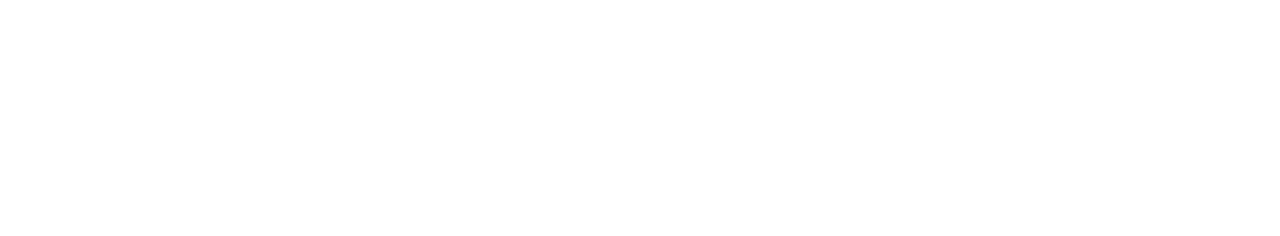
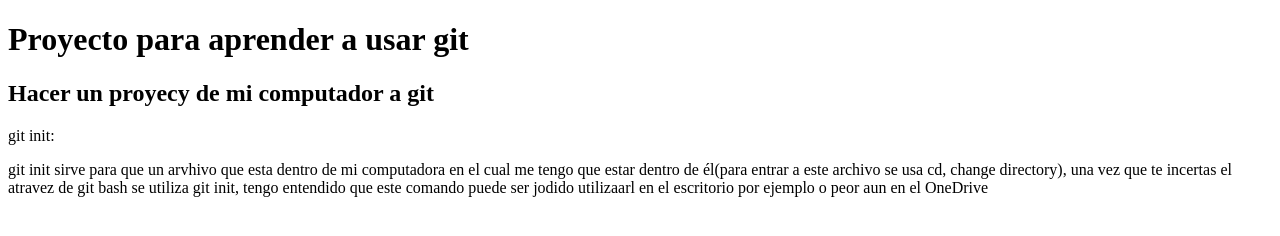
Before and after one commit to CarloGutierrezMau/new-repo, a plain HTML site: page index.html in a window 1280 px wide. Drawn offline with Linux system fonts and the light colour scheme.

Commit message:
Add initial description

```diff
--- a/index.html
+++ b/index.html
@@ -5,5 +5,16 @@
     <meta name="viewport" content="width=device-width, initial-scale=1.0" />
     <title>Git element</title>
   </head>
-  <body></body>
+  <body>
+    <h1>Proyecto para aprender a usar git</h1>
+    <h2>Hacer un proyecy de mi computador a git</h2>
+    <p>git init:</p>
+    <p>
+      git init sirve para que un arvhivo que esta dentro de mi computadora en el
+      cual me tengo que estar dentro de él(para entrar a este archivo se usa cd,
+      change directory), una vez que te incertas el atravez de git bash se
+      utiliza git init, tengo entendido que este comando puede ser jodido
+      utilizaarl en el escritorio por ejemplo o peor aun en el OneDrive
+    </p>
+  </body>
 </html>
```
